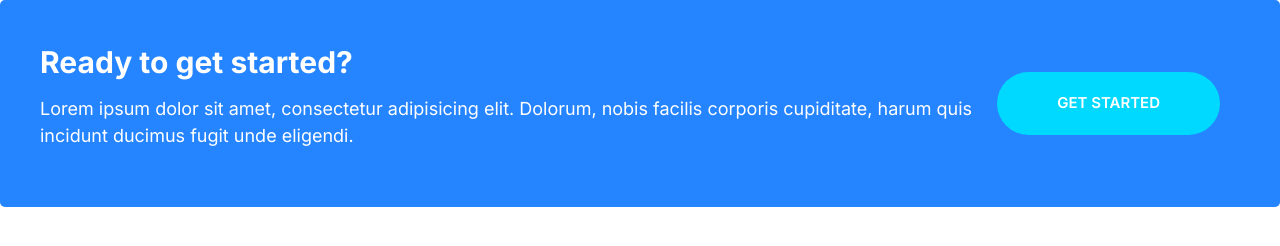
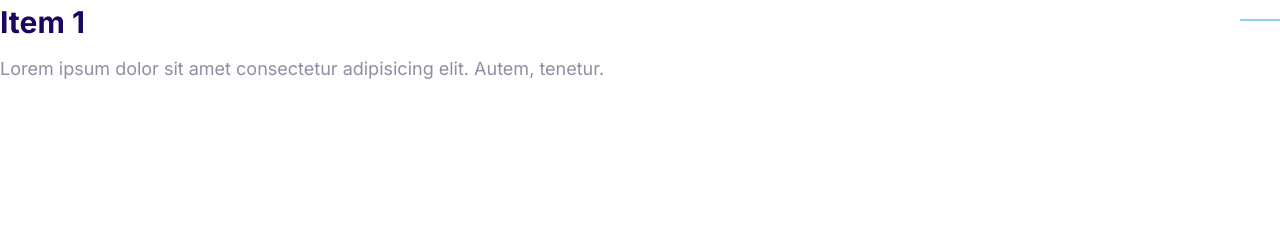
Before and after one commit to Ahmed1XL/Ahmed, a plain HTML site: page index.html in a window 1280 px wide. Drawn offline with Linux system fonts and the light colour scheme.

Commit message:
Collapsibles

```diff
--- a/CSS/styles.css
+++ b/CSS/styles.css
@@ -204,6 +204,7 @@ a{
   display: inline-flex;
   justify-content: center;
   align-items: center;
+
 }
 
 .icon-container--accent{
@@ -559,3 +560,44 @@ a{
     margin: 0 2rem;
   }
 }
+
+/* Collapsibles */
+
+.collapsible__header{
+  display: flex;
+  justify-content: space-between;
+}
+
+.collapsible__heading{
+  margin-top: 0;
+  font-size: 3rem;
+}
+
+.collapsible__line{
+  transform: rotate(-90deg);
+  transition: transform 0.3s;
+}
+
+.collapsible__content{
+  /* display: none; */
+  /* with the height of zero we gonna have overflow.
+  so the content will still visible no matter what state the collapsible is in
+  because we have overflow*/
+  max-height: 0;
+  overflow:hidden;
+  opacity: 0;
+  transition: all .3s;
+}
+
+.collapsible--expanded .collapsible__line{
+  transform: rotate(0);
+}
+
+.collapsible--expanded .collapsible__content{
+  /* display: block; */
+   /* with this we are saying that the height of the content area can be maximum 100 persent of the height of the viewboard so we are allowing it to stretch vertically
+   but its not going to stretch more that its content because we are using the max height property.
+   so the actual height will be determined by the content of this element*/
+  max-height: 100vh;
+  opacity: 1;
+}
--- a/index.html
+++ b/index.html
@@ -14,18 +14,20 @@
     <link rel="stylesheet" href="CSS/styles.css" />
   </head>
   <body>
-    <div class="callout callout--primary">
-      <div class="grid grid--1x2">
-        <div class="callout__content">
-          <h2 class="callout__heading">Ready to get started?</h2>
-          <p>
-            Lorem ipsum dolor sit amet, consectetur adipisicing elit. Dolorum,
-            nobis facilis corporis cupiditate, harum quis incidunt ducimus fugit
-            unde eligendi.
-          </p>
-        </div>
-        <a href="#" class="btn btn--secondary btn--stretched">Get started</a>
+    <div class="collapsible collapsible--expanded">
+      <header class="collapsible__header">
+        <h2 class="collapsible__heading">Item 1</h2>
+
+          <svg class="icon collapsible__line">
+            <use xlink:href="images/sprite.svg#line"></use>
+          </svg>
+
+      </header>
+      <div class="collapsible__content">
+        Lorem ipsum dolor sit amet consectetur adipisicing elit. Autem, tenetur.
       </div>
     </div>
+
+    <script src="js/main.js"></script>
   </body>
 </html>
--- /dev/null
+++ b/js/main.js
@@ -0,0 +1,6 @@
+const collapsibles = document.querySelectorAll(".collapsible");
+collapsibles.forEach((item) =>
+  item.addEventListener("click", function () {
+    this.classList.toggle("collapsible--expanded");
+  })
+);
```
Also changed, not shown: Components/Collapsibles.html (added, +14 -0 lines), Images/chevronSprite.svg (added).
